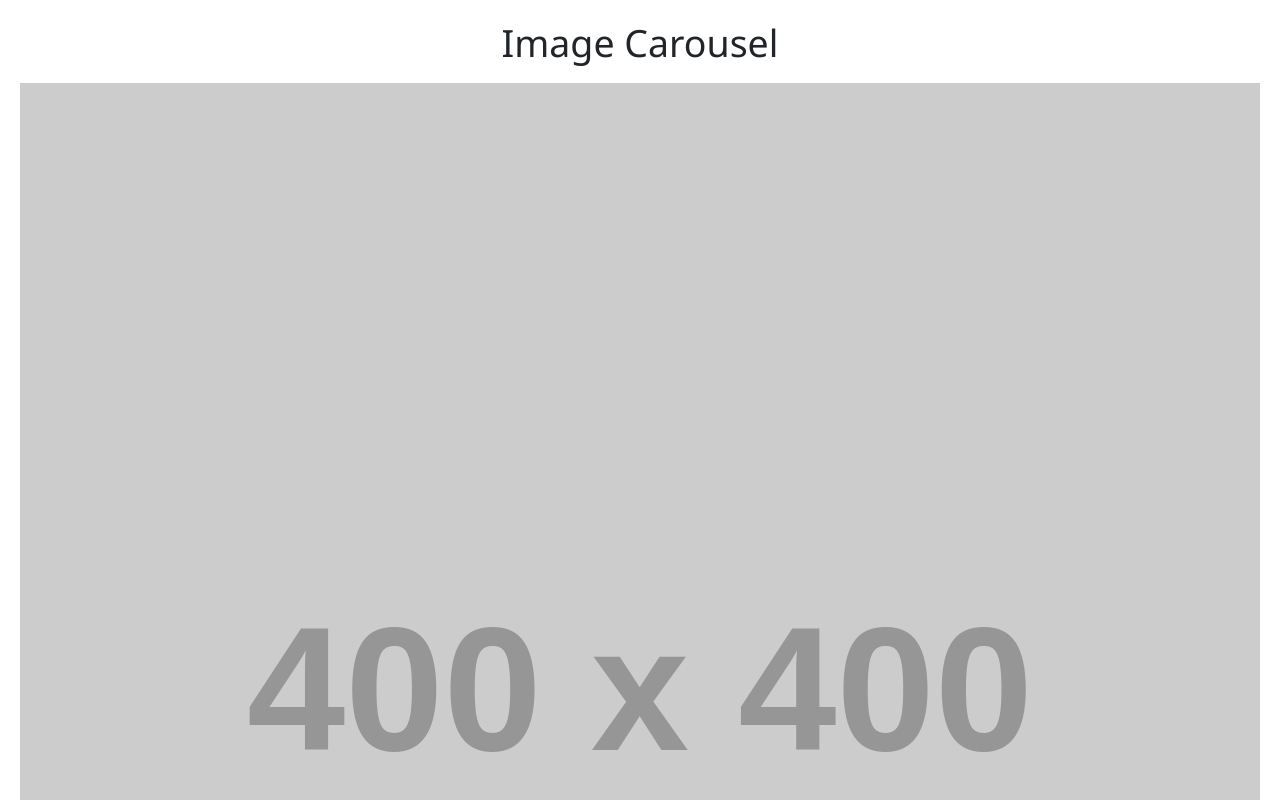
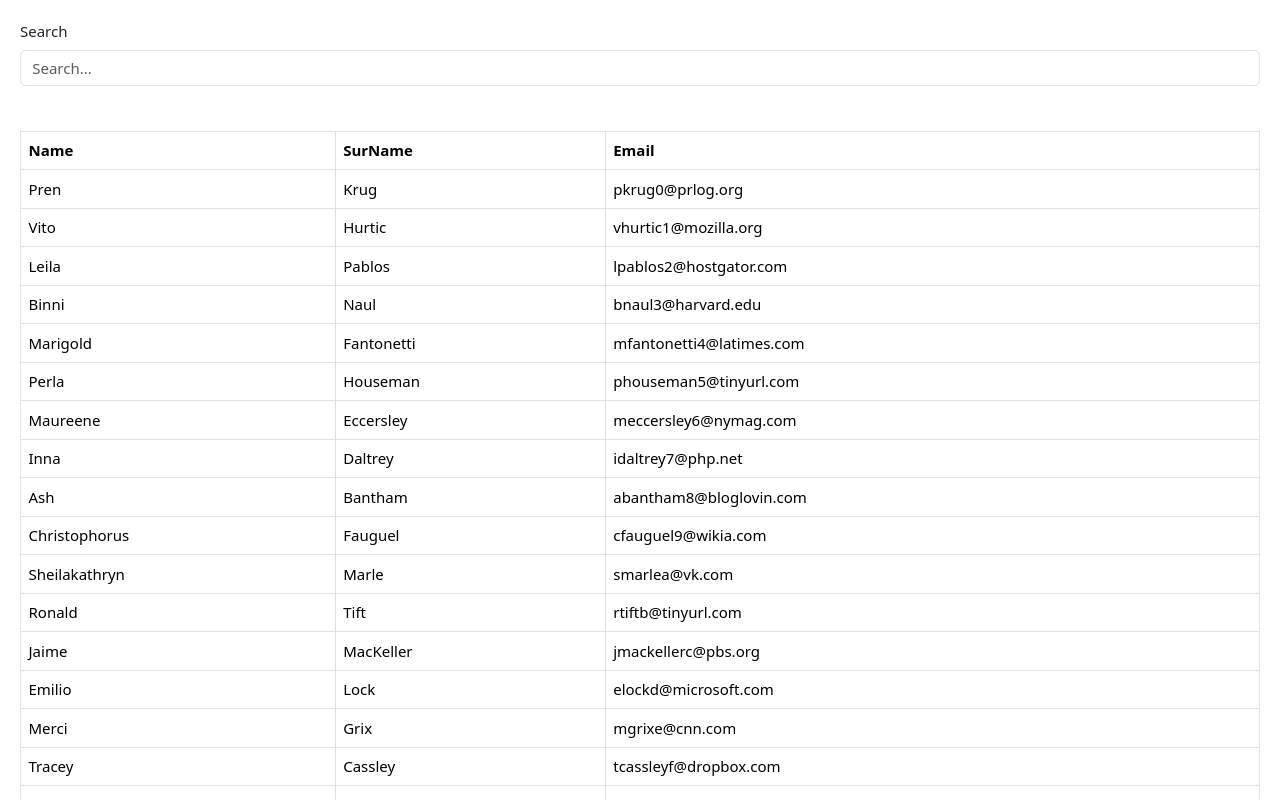
Before and after one commit to sudharsan026/react-components, a React (Vite) app: page / in a window 1280 px wide. Shown: the top 800 px of the page. Built offline with nearby package versions, Linux system fonts and the light colour scheme.

Commit message:
Multi search filter using some()

```diff
--- a/src/App.jsx
+++ b/src/App.jsx
@@ -1,19 +1,35 @@
-import React from "react";
-import ImageCarousel from "./ImageCarousel";
-import "./App.css"; // You can style it later
-
+import React, { useState } from "react";
+import { users } from "./MockData";
+import TableView from "./TableView";
 const App = () => {
-  const images = [
-    "https://placehold.co/400x400",
-    "https://placehold.co/300x300",
-    "https://placehold.co/200x200",
-    // Add more image URLs as needed
-  ];
-
+  const [query, setQuery] = useState("");
+  const keys = ["first_name", "last_name", "email"];
+  const searchData = (data) => {
+    return data.filter((item) =>
+      keys.some((key) => item[key].toLowerCase().includes(query))
+    );
+  };
+  // const searchData = (data) => {
+  //   return data.filter(
+  //     (_data) =>
+  //       _data.first_name.toLowerCase().includes(query) ||
+  //       _data.last_name.toLowerCase().includes(query) ||
+  //       _data.email.toLowerCase().includes(query)
+  //   );
+  // };
   return (
-    <div className="App">
-      <h1>Image Carousel</h1>
-      <ImageCarousel images={images} />
+    <div style={{ margin: "20px" }}>
+      <label htmlFor="search-bar" className="form-label">
+        Search
+      </label>
+      <input
+        type="text"
+        placeholder="Search..."
+        id="search-bar"
+        className="form-control"
+        onChange={(e) => setQuery(e.target.value)}
+      />
+      <TableView tableData={searchData(users)} />
     </div>
   );
 };
--- /dev/null
+++ b/src/MockData.js
@@ -0,0 +1,25 @@
+export const users = [{ "id": 1, "first_name": "Pren", "last_name": "Krug", "email": "pkrug0@prlog.org" },
+{ "id": 2, "first_name": "Vito", "last_name": "Hurtic", "email": "vhurtic1@mozilla.org" },
+{ "id": 3, "first_name": "Leila", "last_name": "Pablos", "email": "lpablos2@hostgator.com" },
+{ "id": 4, "first_name": "Binni", "last_name": "Naul", "email": "bnaul3@harvard.edu" },
+{ "id": 5, "first_name": "Marigold", "last_name": "Fantonetti", "email": "mfantonetti4@latimes.com" },
+{ "id": 6, "first_name": "Perla", "last_name": "Houseman", "email": "phouseman5@tinyurl.com" },
+{ "id": 7, "first_name": "Maureene", "last_name": "Eccersley", "email": "meccersley6@nymag.com" },
+{ "id": 8, "first_name": "Inna", "last_name": "Daltrey", "email": "idaltrey7@php.net" },
+{ "id": 9, "first_name": "Ash", "last_name": "Bantham", "email": "abantham8@bloglovin.com" },
+{ "id": 10, "first_name": "Christophorus", "last_name": "Fauguel", "email": "cfauguel9@wikia.com" },
+{ "id": 11, "first_name": "Sheilakathryn", "last_name": "Marle", "email": "smarlea@vk.com" },
+{ "id": 12, "first_name": "Ronald", "last_name": "Tift", "email": "rtiftb@tinyurl.com" },
+{ "id": 13, "first_name": "Jaime", "last_name": "MacKeller", "email": "jmackellerc@pbs.org" },
+{ "id": 14, "first_name": "Emilio", "last_name": "Lock", "email": "elockd@microsoft.com" },
+{ "id": 15, "first_name": "Merci", "last_name": "Grix", "email": "mgrixe@cnn.com" },
+{ "id": 16, "first_name": "Tracey", "last_name": "Cassley", "email": "tcassleyf@dropbox.com" },
+{ "id": 17, "first_name": "Filide", "last_name": "Lumley", "email": "flumleyg@friendfeed.com" },
+{ "id": 18, "first_name": "Corny", "last_name": "Crighton", "email": "ccrightonh@yahoo.co.jp" },
+{ "id": 19, "first_name": "Hobard", "last_name": "Betteriss", "email": "hbetterissi@people.com.cn" },
+{ "id": 20, "first_name": "Freddy", "last_name": "Drought", "email": "fdroughtj@ucoz.ru" },
+{ "id": 21, "first_name": "Konrad", "last_name": "Trawin", "email": "ktrawink@constantcontact.com" },
+{ "id": 22, "first_name": "Livy", "last_name": "Chevers", "email": "lcheversl@desdev.cn" },
+{ "id": 23, "first_name": "Gaylor", "last_name": "Bambrough", "email": "gbambroughm@kickstarter.com" },
+{ "id": 24, "first_name": "Jayson", "last_name": "Merwede", "email": "jmerweden@zimbio.com" },
+{ "id": 25, "first_name": "Braden", "last_name": "Le Sieur", "email": "blesieuro@sohu.com" }]
--- /dev/null
+++ b/src/TableView.jsx
@@ -0,0 +1,27 @@
+import React from "react";
+
+const TableView = ({ tableData }) => {
+  return (
+    <table className="table table-bordered mt-5">
+      <thead>
+        <tr>
+          <th>Name</th>
+          <th>SurName</th>
+          <th>Email</th>
+        </tr>
+      </thead>
+      <tbody>
+        {tableData &&
+          tableData?.map((item) => (
+            <tr key={item.id}>
+              <td>{item.first_name}</td>
+              <td>{item.last_name}</td>
+              <td>{item.email}</td>
+            </tr>
+          ))}
+      </tbody>
+    </table>
+  );
+};
+
+export default TableView;
```
